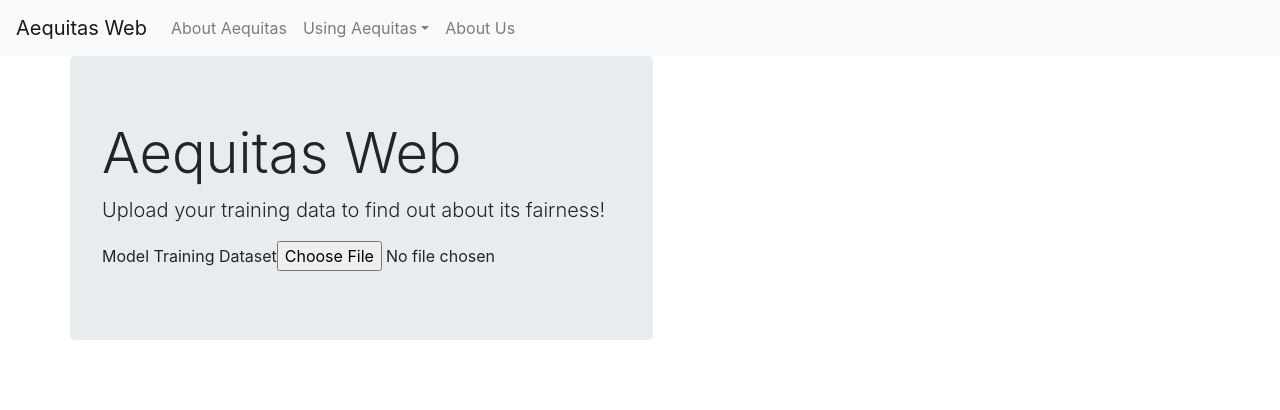
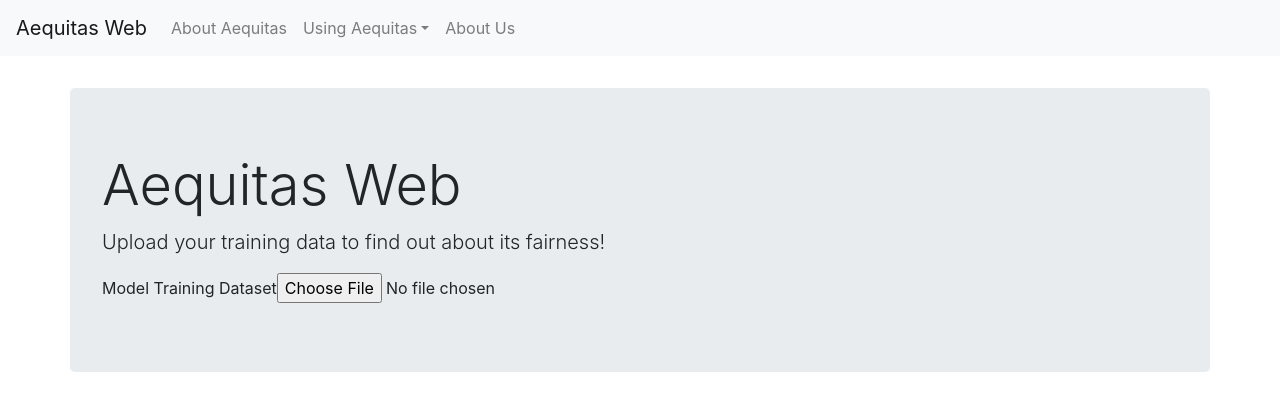
Before and after one commit to sakshiudeshi/Aequitas, a React (Create React App) app in the folder frontend/: page / in a window 1280 px wide. Shown: the top 410 px of the page. Built offline with nearby package versions, Linux system fonts and the light colour scheme.

Commit message:
fixing css of the main jumbotron

```diff
--- a/frontend/src/index.css
+++ b/frontend/src/index.css
@@ -20,3 +20,8 @@ button.primary {
   margin-top: 1rem;
   width: 100%;
 }
+
+.row {
+  display: inherit !important;
+  padding-top: 2rem;
+}
```
